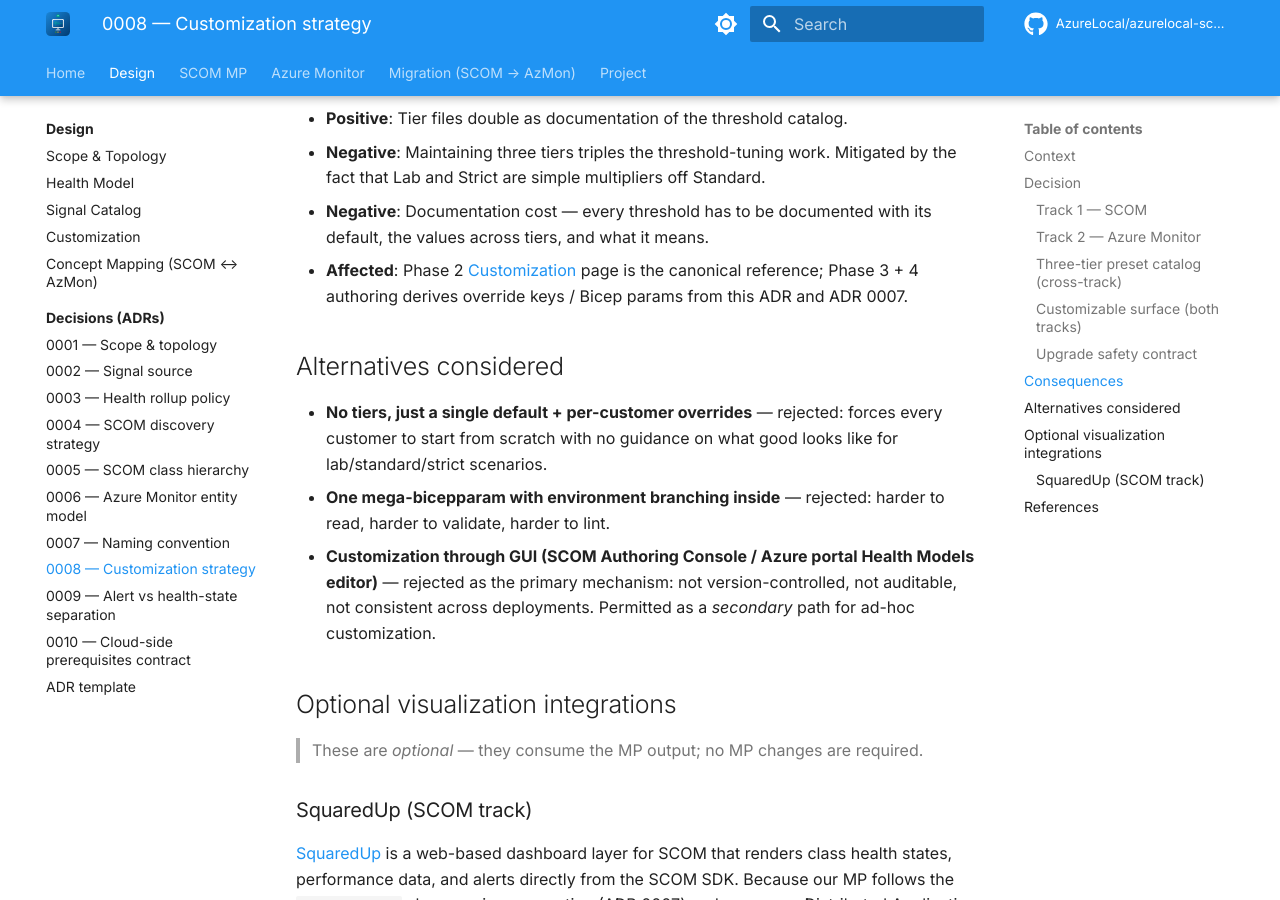
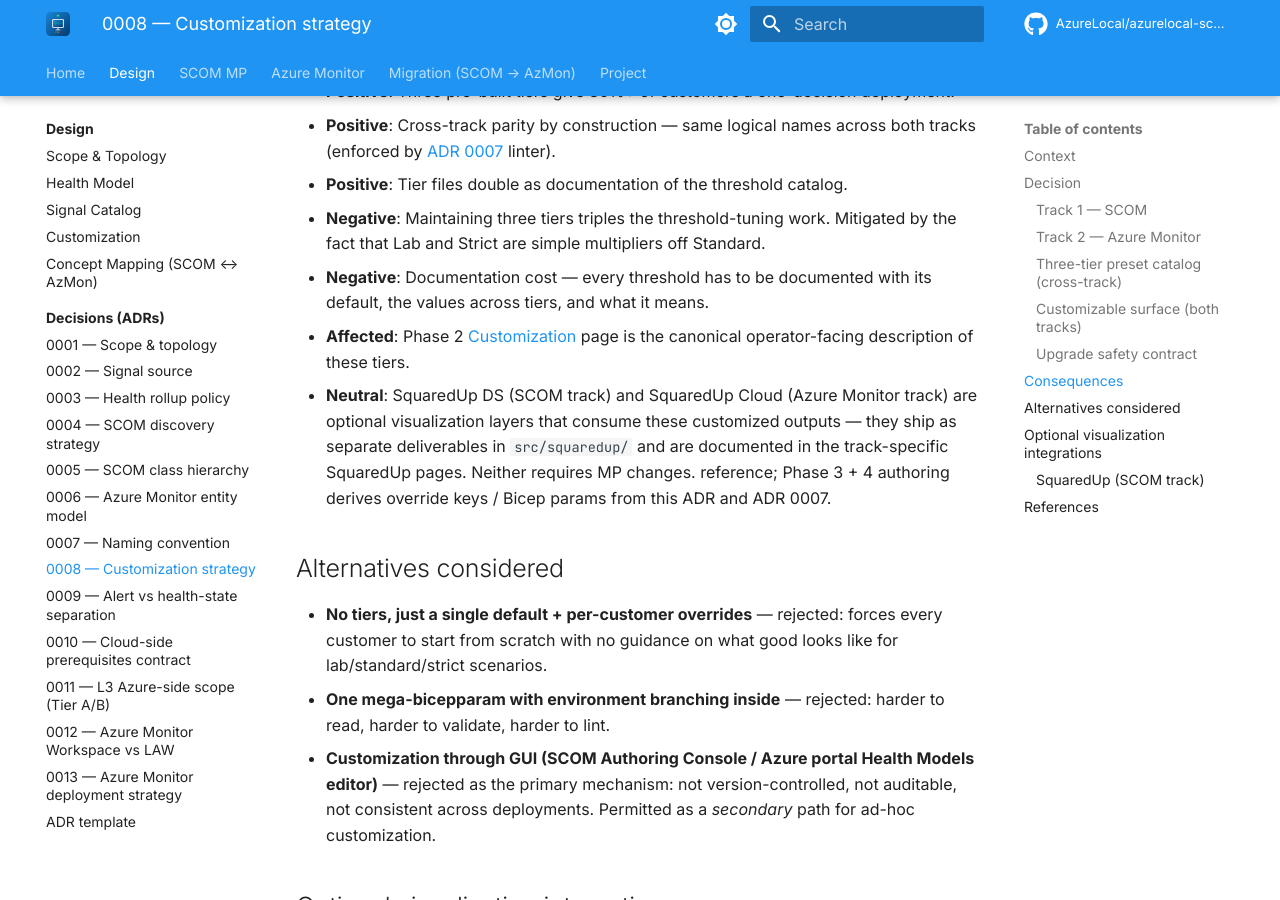
Before and after one commit to AzureLocal/azurelocal-scom-mp, an MkDocs documentation site: the page built from docs/design/decisions/0008-customization-strategy.md, in a window 1280 px wide and 900 px high, scrolled down 3423 px. Built offline with MkDocs 1.6.1 and Material for MkDocs 9.7.7, drawn with Linux system fonts in a browser that asks for light colours; comment, search, counter and statistics services are not loaded; some of the changed text lies outside the part shown.

Commit message:
design+structure: SquaredUp integration, fix stale MP names, remove private badge
docs/index.md:
- Remove Platform Standards badge (AzureLocal/platform is a private repo)

ADR 0008:
- Fix stale MP names: AzureLocal.HealthModel.mp → 3-MP split
  (Library.mp + Monitoring.mp + Override.xml per ADR 0007)
- Add SquaredUp note to Consequences: DS and Cloud ship as separate
  deliverables in src/squaredup/, no MP changes required

src/squaredup/:
- Add ds/  — SquaredUp Dashboard Server pack source (Phase 3 deliverable)
- Add cloud/ — SquaredUp Cloud workspace export (Phase 4 deliverable)

docs/scom-mp/squaredup/index.md (new):
- Documents DS integration rationale and planned dashboard tiles
- References AzureLocal.* class prefix, DA root tile, and alert allow-list
  as the three design decisions that make DS work out of the box

docs/azure-monitor/squaredup/index.md (new):
- Documents SquaredUp Cloud Azure + SCOM plugins
- Hybrid SCOM + Azure Monitor pane as key value-add
- Planned workspace: Cluster Health, Azure-side, Hybrid View, Alerts

mkdocs.yml nav:
- Add ADRs 0011, 0012, 0013 (were missing from nav)
- Add SquaredUp DS page to SCOM MP section
- Add SquaredUp Cloud page to Azure Monitor section

PLAN.md:
- Phase 3: add SquaredUp DS dashboard pack tasks (Step 4)
- Phase 4: add SquaredUp Cloud workspace tasks (Step 5)
- src/ structure: add squaredup/ds/ and squaredup/cloud/ to tree

```diff
--- a/docs/design/decisions/0008-customization-strategy.md
+++ b/docs/design/decisions/0008-customization-strategy.md
@@ -38,12 +38,13 @@ catalog**:
 
 ### Track 1 — SCOM
 
-Ship two MP files:
+Ship three MP files (3-MP split per Brian Wren Module 7 / [ADR 0007](0007-naming-convention.md)):
 
 | File | Sealed? | Edited by | Purpose |
 |---|---|---|---|
-| `AzureLocal.HealthModel.mp` | ✅ Sealed | Project maintainers only | Classes, discoveries, monitors, rules, DA |
-| `AzureLocal.HealthModel.Overrides.xml` | ❌ Unsealed | Customer | All threshold and behavior overrides; ships with sensible defaults |
+| `AzureLocal.SCOM.Library.mp` | ✅ Sealed | Project maintainers only | Classes, relationships, discoveries |
+| `AzureLocal.SCOM.Monitoring.mp` | ✅ Sealed | Project maintainers only | Monitors, rules, views, tasks (References Library) |
+| `AzureLocal.SCOM.Override.xml` | ❌ Unsealed | Customer | All threshold and behavior overrides; ships with sensible defaults |
 
 Customers either:
 - Edit the unsealed override pack we ship (preserves their changes across upgrades by
@@ -118,6 +119,11 @@ The project commits to:
 - **Negative**: Documentation cost — every threshold has to be documented with its
   default, the values across tiers, and what it means.
 - **Affected**: Phase 2 [Customization](../customization.md) page is the canonical
+  operator-facing description of these tiers.
+- **Neutral**: SquaredUp DS (SCOM track) and SquaredUp Cloud (Azure Monitor track)
+  are optional visualization layers that consume these customized outputs — they ship
+  as separate deliverables in `src/squaredup/` and are documented in the track-specific
+  SquaredUp pages. Neither requires MP changes.
   reference; Phase 3 + 4 authoring derives override keys / Bicep params from this ADR
   and ADR 0007.
 
--- a/mkdocs.yml
+++ b/mkdocs.yml
@@ -130,12 +130,17 @@ nav:
           - 0008 — Customization strategy: design/decisions/0008-customization-strategy.md
           - 0009 — Alert vs health-state separation: design/decisions/0009-alert-vs-health-state.md
           - 0010 — Cloud-side prerequisites contract: design/decisions/0010-cloud-prerequisites-contract.md
+          - 0011 — L3 Azure-side scope (Tier A/B): design/decisions/0011-l3-azure-scope-and-connectivity.md
+          - 0012 — Azure Monitor Workspace vs LAW: design/decisions/0012-azure-monitor-workspace-vs-law-metrics.md
+          - 0013 — Azure Monitor deployment strategy: design/decisions/0013-azmon-deployment-strategy.md
           - ADR template: design/decisions/template.md
   - SCOM MP:
       - Overview: scom-mp/index.md
+      - SquaredUp DS (optional): scom-mp/squaredup/index.md
   - Azure Monitor:
       - Overview: azure-monitor/index.md
       - Prerequisites: azure-monitor/prerequisites.md
+      - SquaredUp Cloud (optional): azure-monitor/squaredup/index.md
   - Migration (SCOM → AzMon):
       - Overview: comparison/index.md
   - Project:
```
Also changed, not shown: PLAN.md (+18 -0 lines), docs/azure-monitor/squaredup/index.md (added, +50 -0 lines), docs/index.md (+0 -1 lines), docs/scom-mp/squaredup/index.md (added, +49 -0 lines), 2 other files.
